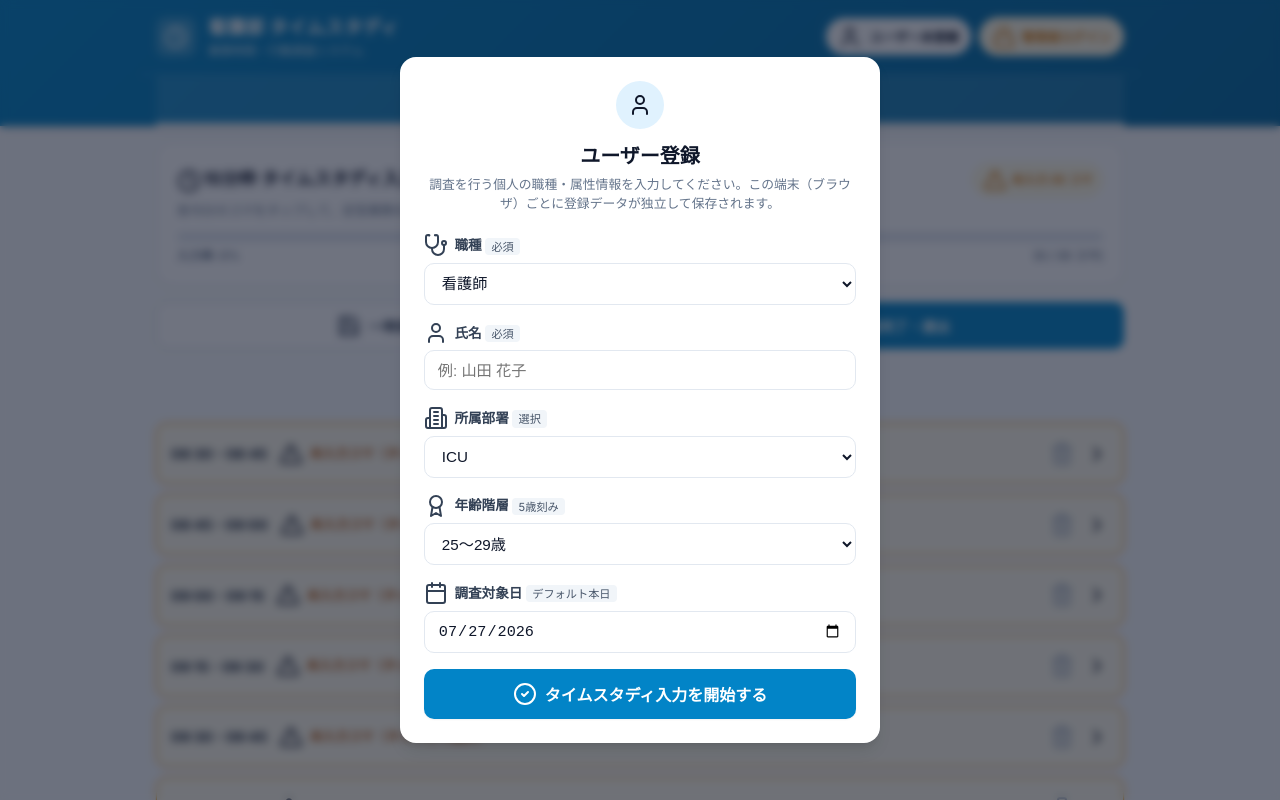
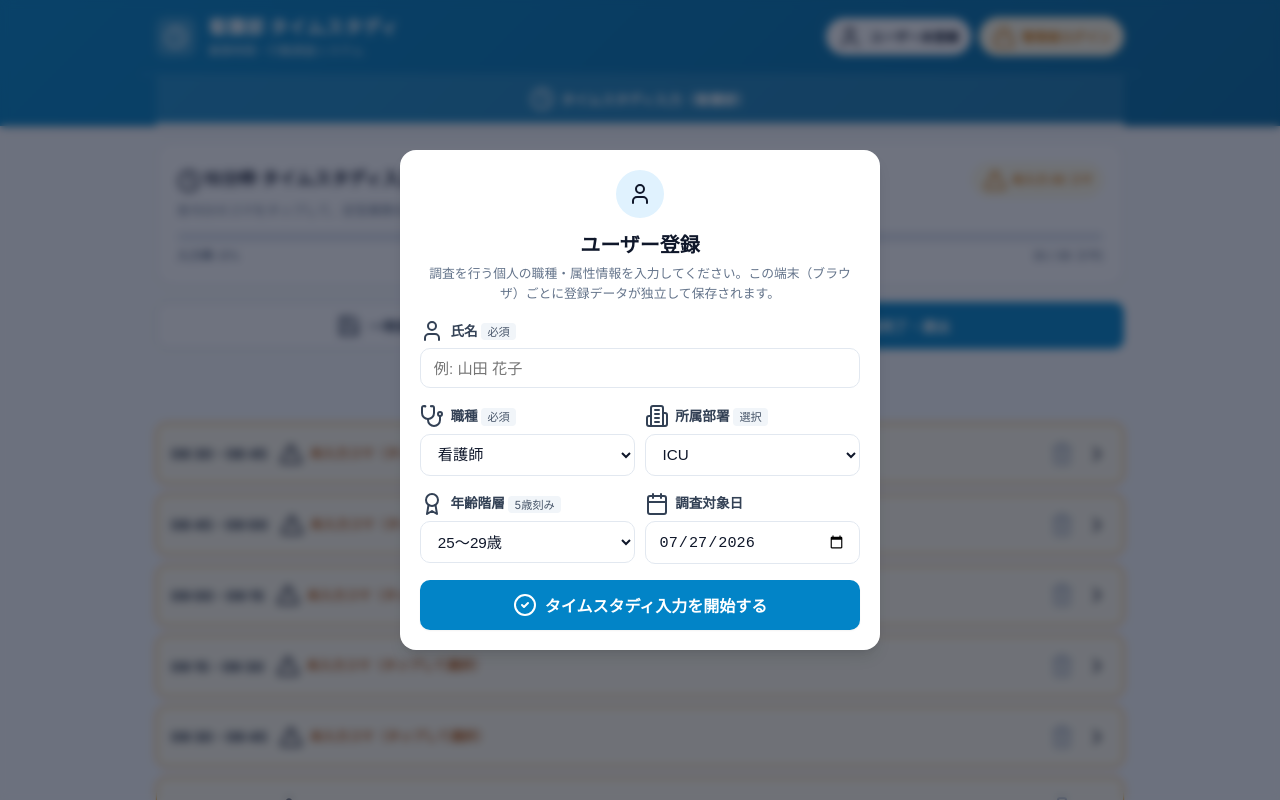
Before and after one commit to tokyorozuki-blip/nursetimestudy, a React (Vite) app: page / in a window 1280 px wide. Shown: the top 800 px of the page. Built offline with nearby package versions, Linux system fonts and the light colour scheme.

Commit message:
Add files via upload

```diff
--- a/src/components/UserSetupModal.tsx
+++ b/src/components/UserSetupModal.tsx
@@ -79,10 +79,27 @@ export const UserSetupModal: React.FC<UserSetupModalProps> = ({
         <form onSubmit={handleSubmit} className="setup-form">
           {errorMsg && <div className="form-error">{errorMsg}</div>}
 
-          {/* 職種選択 (プルダウン) */}
+          {/* 1. 氏名（全幅） */}
           <div className="form-group">
             <label className="form-label">
-              <Stethoscope className="w-4 h-4 text-sky-600" />
+              <User className="w-3.5 h-3.5 text-slate-500" />
+              <span>氏名 <span className="req-badge">必須</span></span>
+            </label>
+            <input
+              type="text"
+              className="form-input"
+              placeholder="例: 山田 花子"
+              value={name}
+              onChange={(e) => setName(e.target.value)}
+              required
+            />
+          </div>
+
+          {/* 2. 職種 & 所属部署 (横2列配置) */}
+          <div className="form-row-2">
+            <div className="form-group">
+              <label className="form-label">
+                <Stethoscope className="w-3.5 h-3.5 text-sky-600" />
                 <span>職種 <span className="req-badge">必須</span></span>
               </label>
               <select
@@ -97,22 +114,7 @@ export const UserSetupModal: React.FC<UserSetupModalProps> = ({
 
             <div className="form-group">
               <label className="form-label">
-              <User className="w-4 h-4 text-slate-500" />
-              <span>氏名 <span className="req-badge">必須</span></span>
-            </label>
-            <input
-              type="text"
-              className="form-input"
-              placeholder="例: 山田 花子"
-              value={name}
-              onChange={(e) => setName(e.target.value)}
-              required
-            />
-          </div>
-
-          <div className="form-group">
-            <label className="form-label">
-              <Building2 className="w-4 h-4 text-slate-500" />
+                <Building2 className="w-3.5 h-3.5 text-slate-500" />
                 <span>所属部署 <span className="req-badge">選択</span></span>
               </label>
               <select
@@ -127,10 +129,13 @@ export const UserSetupModal: React.FC<UserSetupModalProps> = ({
                 ))}
               </select>
             </div>
+          </div>
 
+          {/* 3. 年齢階層 & 調査対象日 (横2列配置) */}
+          <div className="form-row-2">
             <div className="form-group">
               <label className="form-label">
-              <Award className="w-4 h-4 text-slate-500" />
+                <Award className="w-3.5 h-3.5 text-slate-500" />
                 <span>年齢階層 <span className="req-badge">5歳刻み</span></span>
               </label>
               <select
@@ -148,8 +153,8 @@ export const UserSetupModal: React.FC<UserSetupModalProps> = ({
 
             <div className="form-group">
               <label className="form-label">
-              <Calendar className="w-4 h-4 text-slate-500" />
-              <span>調査対象日 <span className="req-badge">デフォルト本日</span></span>
+                <Calendar className="w-3.5 h-3.5 text-slate-500" />
+                <span>調査対象日</span>
               </label>
               <input
                 type="date"
@@ -157,6 +162,7 @@ export const UserSetupModal: React.FC<UserSetupModalProps> = ({
                 value={targetDate}
                 onChange={(e) => setTargetDate(e.target.value)}
               />
+            </div>
           </div>
 
           <button type="submit" className="btn-primary btn-submit-setup">
@@ -171,7 +177,7 @@ export const UserSetupModal: React.FC<UserSetupModalProps> = ({
                 className="btn-delete-profile"
                 onClick={() => setShowConfirmDelete(true)}
               >
-                <Trash2 className="w-4 h-4 text-red-500" />
+                <Trash2 className="w-3.5 h-3.5 text-red-500" />
                 <span>登録情報・一時保存データを削除する</span>
               </button>
             </div>
--- a/src/index.css
+++ b/src/index.css
@@ -229,9 +229,59 @@ body {
   box-shadow: var(--shadow-lg);
   width: 100%;
   max-width: 480px;
-  padding: 1.5rem;
+  max-height: 92vh;
+  overflow-y: auto;
+  padding: 1.25rem;
   animation: modalIn 0.25s ease-out;
   position: relative;
+}
+
+@media (max-height: 740px), (max-width: 640px) {
+  .modal-card {
+    padding: 1rem;
+  }
+  .setup-header {
+    margin-bottom: 0.5rem;
+  }
+  .setup-icon-badge {
+    width: 36px;
+    height: 36px;
+    margin: 0 auto 0.35rem;
+  }
+  .setup-header h2 {
+    font-size: 1.1rem;
+  }
+  .setup-sub {
+    font-size: 0.75rem;
+  }
+  .setup-form {
+    gap: 0.5rem;
+  }
+  .form-group {
+    gap: 0.2rem;
+  }
+  .form-label {
+    font-size: 0.75rem;
+  }
+  .form-input,
+  .form-select {
+    padding: 0.45rem 0.6rem;
+    font-size: 0.85rem;
+  }
+  .btn-primary {
+    padding: 0.65rem 1rem;
+    font-size: 0.9rem;
+  }
+  .delete-profile-wrapper {
+    margin-top: 0.25rem;
+    padding-top: 0.4rem;
+  }
+}
+
+.form-row-2 {
+  display: grid;
+  grid-template-columns: repeat(2, minmax(0, 1fr));
+  gap: 0.6rem;
 }
 
 @keyframes modalIn {
@@ -241,7 +291,7 @@ body {
 
 .setup-header {
   text-align: center;
-  margin-bottom: 1.25rem;
+  margin-bottom: 1rem;
 }
 
 .setup-icon-badge {
```
Lines whose indentation alone changed are shown as unchanged.
